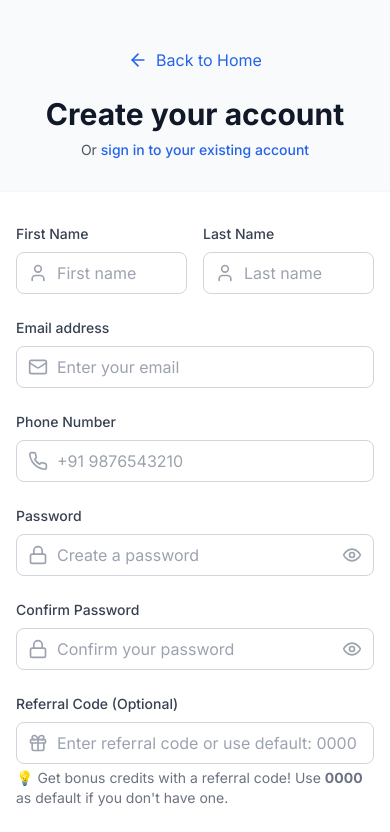
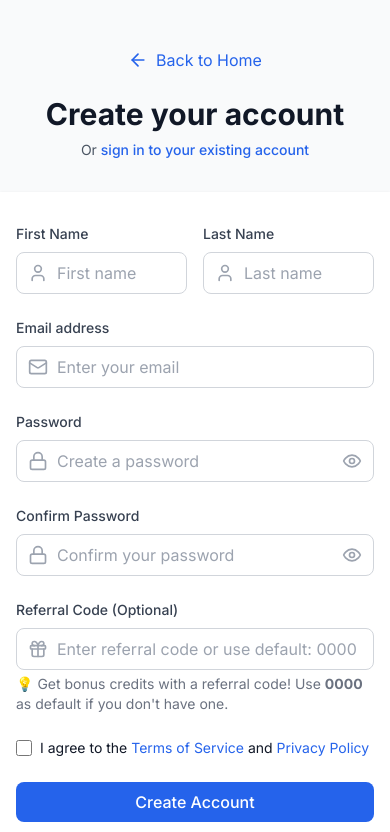
Before and after one commit to AdityaPandey-DEV/TaskVIP, a Next.js app in the folder frontend/: page /register in a window 390 px wide. Shown: the top 832 px of the page. Built offline with nearby package versions, Linux system fonts and the light colour scheme.

Commit message:
Confirm phone number completely removed - cache refresh needed

```diff
--- a/frontend/app/register/page.tsx
+++ b/frontend/app/register/page.tsx
@@ -3,7 +3,7 @@
 import { useState, useEffect } from 'react'
 import { useRouter, useSearchParams } from 'next/navigation'
 import { useAuth } from '@/contexts/AuthContext'
-import { Eye, EyeOff, Mail, Lock, User, Phone, ArrowLeft, Gift } from 'lucide-react'
+import { Eye, EyeOff, Mail, Lock, User, ArrowLeft, Gift } from 'lucide-react'
 import Link from 'next/link'
 
 export default function RegisterPage() {
@@ -12,7 +12,6 @@ export default function RegisterPage() {
     firstName: '',
     lastName: '',
     email: '',
-    phone: '',
     password: '',
     confirmPassword: '',
     referralCode: ''
@@ -57,7 +56,6 @@ export default function RegisterPage() {
         firstName: formData.firstName,
         lastName: formData.lastName,
         email: formData.email,
-        phone: formData.phone,
         password: formData.password,
         referralCode: formData.referralCode || undefined
       })
@@ -197,27 +195,6 @@ export default function RegisterPage() {
               </div>
             </div>
 
-            <div>
-              <label htmlFor="phone" className="label">
-                Phone Number
-              </label>
-              <div className="mt-1 relative">
-                <div className="absolute inset-y-0 left-0 pl-3 flex items-center pointer-events-none">
-                  <Phone className="h-5 w-5 text-gray-400" />
-                </div>
-                <input
-                  id="phone"
-                  name="phone"
-                  type="tel"
-                  autoComplete="tel"
-                  required
-                  className="input pl-10"
-                  placeholder="+91 9876543210"
-                  value={formData.phone}
-                  onChange={handleChange}
-                />
-              </div>
-            </div>
 
             <div>
               <label htmlFor="password" className="label">
--- a/frontend/contexts/AuthContext.tsx
+++ b/frontend/contexts/AuthContext.tsx
@@ -10,7 +10,6 @@ interface User {
   email: string
   firstName: string
   lastName: string
-  phone: string
   referralCode: string
   vipLevel: number
   vipExpiry: string | null
@@ -38,7 +37,6 @@ interface RegisterData {
   password: string
   firstName: string
   lastName: string
-  phone: string
   referralCode?: string
 }
 
```
